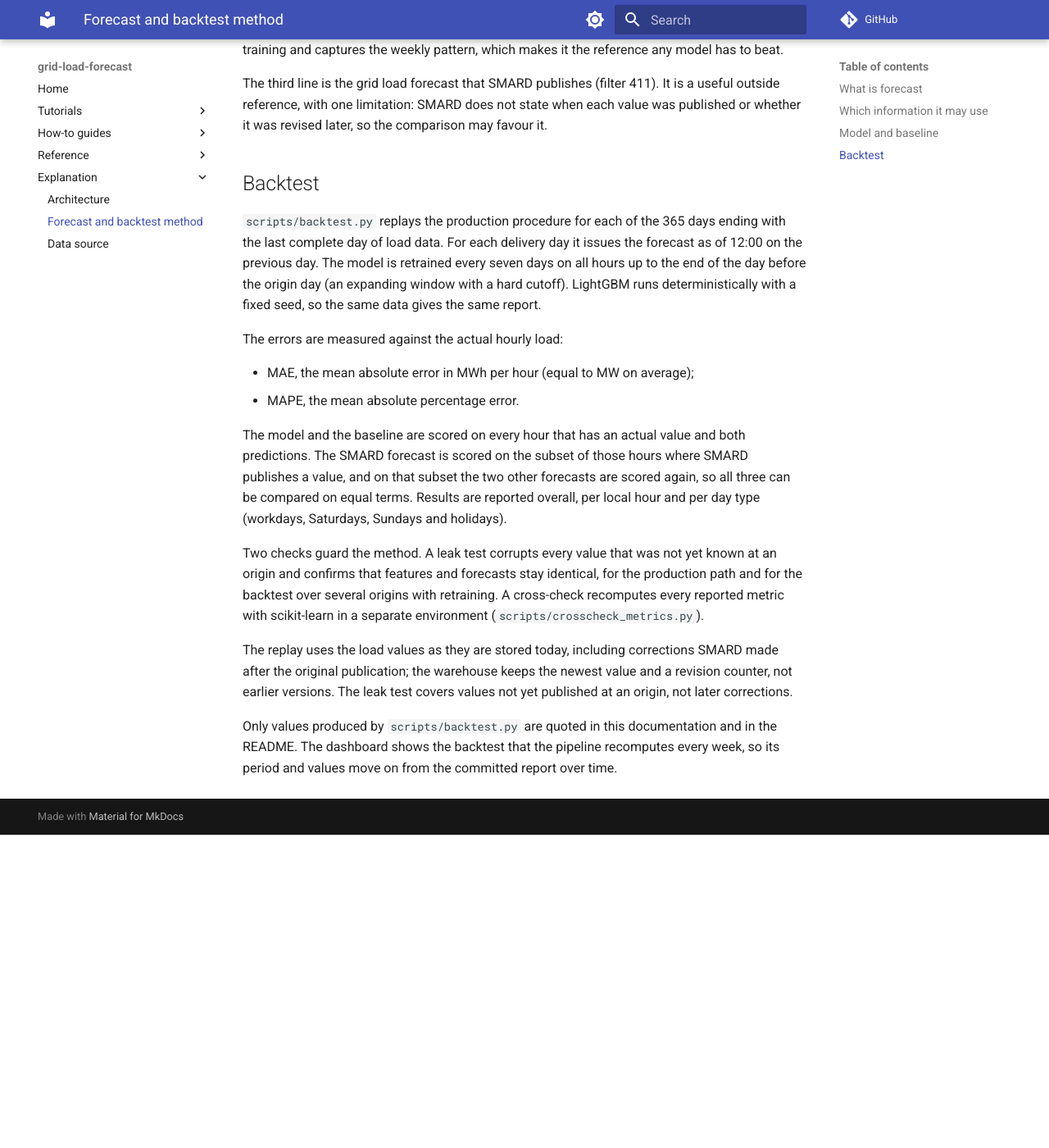
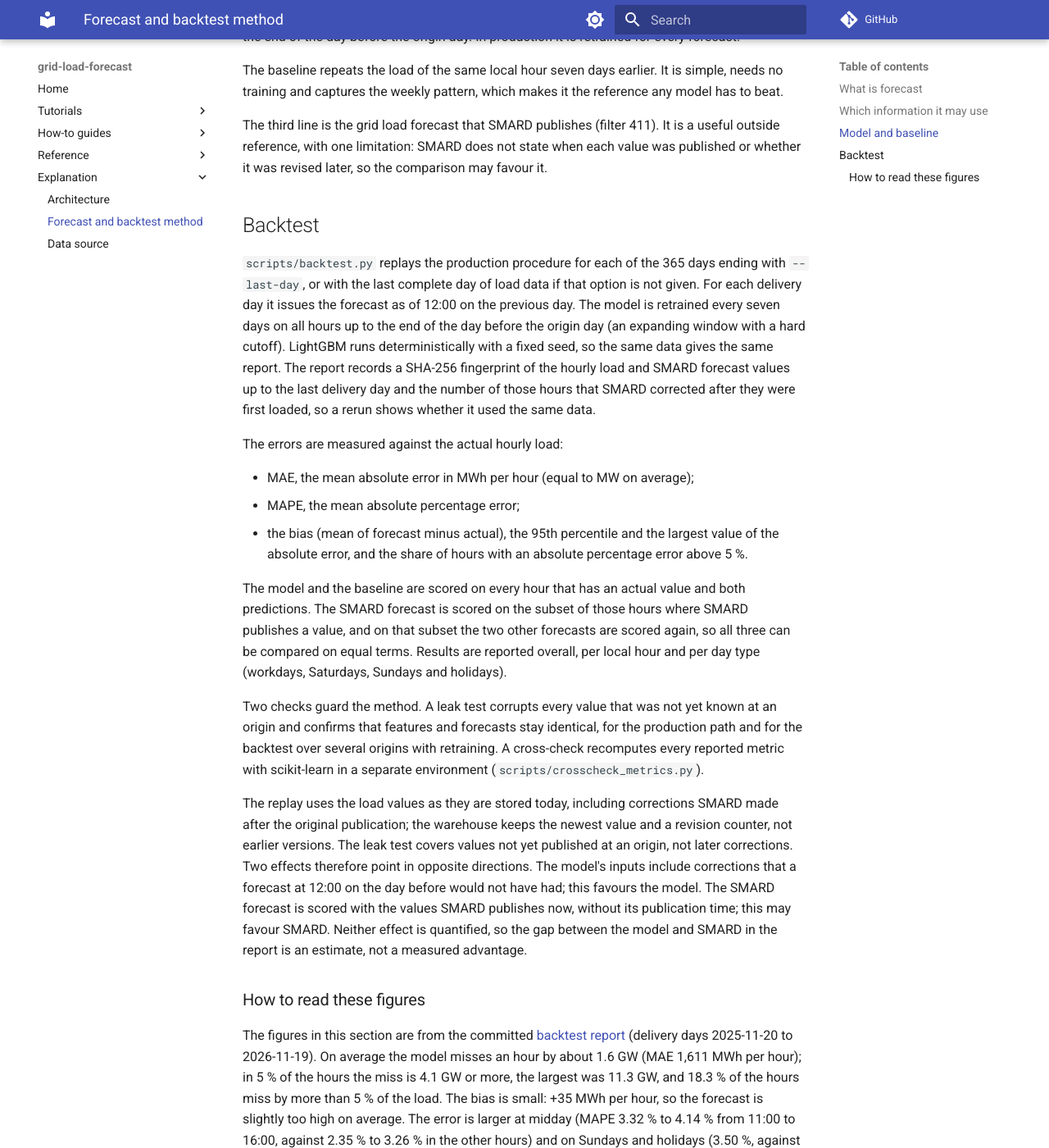
Before and after one commit to deka641/grid-load-forecast, an MkDocs documentation site: the page built from docs/explanation/forecast.md, in a window 1280 px wide and 1400 px high, scrolled down 1592 px. Shown: the whole window at 82% size. Built offline with MkDocs 1.6.1 and Material for MkDocs 9.7.7, drawn with Linux system fonts in a browser that asks for light colours; comment, search, counter and statistics services are not loaded; before the commit the page ends 2610 px from its top, so only the background shows below that; some of the changed text lies outside the part shown.

Commit message:
Document backtest caveats, error distribution and reproduction

```diff
--- a/docs/explanation/forecast.md
+++ b/docs/explanation/forecast.md
@@ -14,7 +14,7 @@ SMARD publishes load values with a delay of one to two hours. A feature may ther
 
 The features per target hour are:
 
-- calendar: local hour, weekday, month, day of year, day type, nationwide public holidays (package `holidays`), bridge days, and the number of hours of the delivery day;
+- calendar: local hour, weekday, month, day of year, day type, nationwide public holidays (package `holidays`), bridge days, and the number of hours of the delivery day. Public holidays of single states are not modelled: a day such as Corpus Christi, a holiday in six states, is forecast as an ordinary workday, and the error on such days is larger;
 - lagged load at the same local hour 1, 2, 7 and 14 days earlier (the 1-day lag exists only for hours that ended before the cutoff, so it is empty from 10:00 onward);
 - the mean load of the last 24 and 168 hours before the cutoff, and the newest known hourly value.
 
@@ -32,17 +32,22 @@ The third line is the grid load forecast that SMARD publishes (filter 411). It i
 
 ## Backtest
 
-`scripts/backtest.py` replays the production procedure for each of the 365 days ending with the last complete day of load data. For each delivery day it issues the forecast as of 12:00 on the previous day. The model is retrained every seven days on all hours up to the end of the day before the origin day (an expanding window with a hard cutoff). LightGBM runs deterministically with a fixed seed, so the same data gives the same report.
+`scripts/backtest.py` replays the production procedure for each of the 365 days ending with `--last-day`, or with the last complete day of load data if that option is not given. For each delivery day it issues the forecast as of 12:00 on the previous day. The model is retrained every seven days on all hours up to the end of the day before the origin day (an expanding window with a hard cutoff). LightGBM runs deterministically with a fixed seed, so the same data gives the same report. The report records a SHA-256 fingerprint of the hourly load and SMARD forecast values up to the last delivery day and the number of those hours that SMARD corrected after they were first loaded, so a rerun shows whether it used the same data.
 
 The errors are measured against the actual hourly load:
 
 - MAE, the mean absolute error in MWh per hour (equal to MW on average);
-- MAPE, the mean absolute percentage error.
+- MAPE, the mean absolute percentage error;
+- the bias (mean of forecast minus actual), the 95th percentile and the largest value of the absolute error, and the share of hours with an absolute percentage error above 5 %.
 
 The model and the baseline are scored on every hour that has an actual value and both predictions. The SMARD forecast is scored on the subset of those hours where SMARD publishes a value, and on that subset the two other forecasts are scored again, so all three can be compared on equal terms. Results are reported overall, per local hour and per day type (workdays, Saturdays, Sundays and holidays).
 
 Two checks guard the method. A leak test corrupts every value that was not yet known at an origin and confirms that features and forecasts stay identical, for the production path and for the backtest over several origins with retraining. A cross-check recomputes every reported metric with scikit-learn in a separate environment (`scripts/crosscheck_metrics.py`).
 
-The replay uses the load values as they are stored today, including corrections SMARD made after the original publication; the warehouse keeps the newest value and a revision counter, not earlier versions. The leak test covers values not yet published at an origin, not later corrections.
+The replay uses the load values as they are stored today, including corrections SMARD made after the original publication; the warehouse keeps the newest value and a revision counter, not earlier versions. The leak test covers values not yet published at an origin, not later corrections. Two effects therefore point in opposite directions. The model's inputs include corrections that a forecast at 12:00 on the day before would not have had; this favours the model. The SMARD forecast is scored with the values SMARD publishes now, without its publication time; this may favour SMARD. Neither effect is quantified, so the gap between the model and SMARD in the report is an estimate, not a measured advantage.
+
+### How to read these figures
+
+The figures in this section are from the committed [backtest report](../reference/backtest.md) (delivery days 2025-11-20 to 2026-11-19). On average the model misses an hour by about 1.6 GW (MAE 1,611 MWh per hour); in 5 % of the hours the miss is 4.1 GW or more, the largest was 11.3 GW, and 18.3 % of the hours miss by more than 5 % of the load. The bias is small: +35 MWh per hour, so the forecast is slightly too high on average. The error is larger at midday (MAPE 3.32 % to 4.14 % from 11:00 to 16:00, against 2.35 % to 3.26 % in the other hours) and on Sundays and holidays (3.50 %, against 2.91 % on workdays and 3.16 % on Saturdays). Public holidays of single states are not modelled, so such days are forecast as ordinary workdays. Because the model uses no weather data, a change in the weather after the cutoff is not anticipated. The forecast therefore suits benchmarking and plausibility checks of one's own or the TSO forecast; it is not a basis for nominations or reserve sizing without one's own weather-based model.
 
 Only values produced by `scripts/backtest.py` are quoted in this documentation and in the README. The dashboard shows the backtest that the pipeline recomputes every week, so its period and values move on from the committed report over time.
```
Also changed, not shown: README.md (+14 -8 lines), docs/how-to/develop.md (+13 -2 lines).
